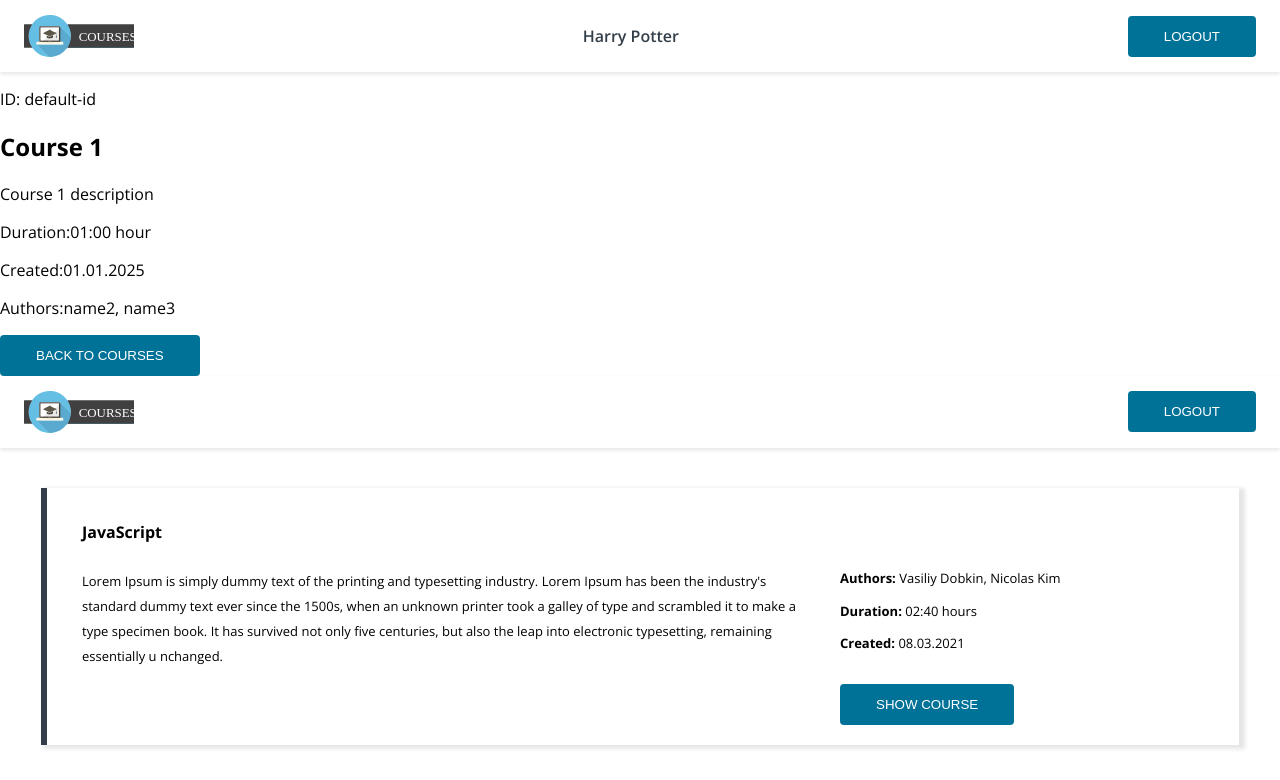
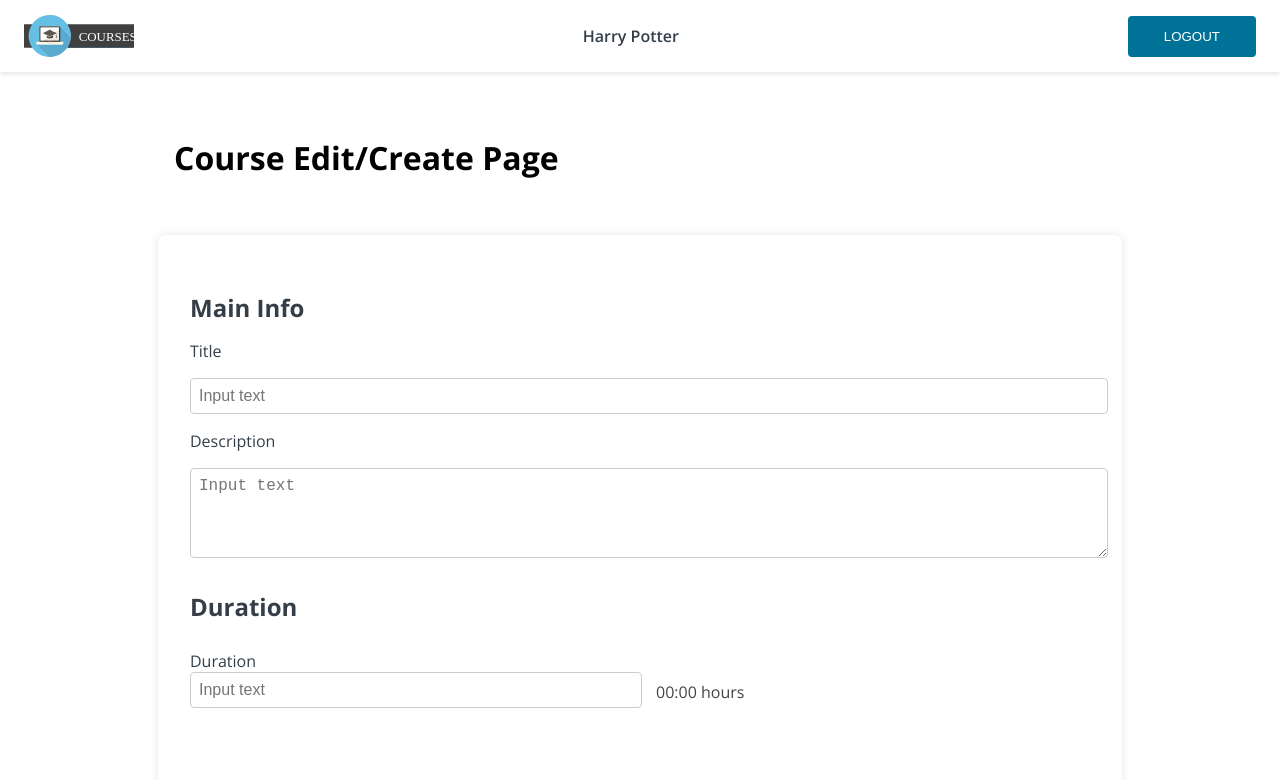
Before and after one commit to FreeFallRush/courses-app, a React (Vite) app: page / in a window 1280 px wide. Shown: the top 780 px of the page. Built offline with nearby package versions, Linux system fonts and the light colour scheme.

Commit message:
Added Header in CreateCourse.tsx
Imported CreateCourse in App.tsx for testing

```diff
--- a/src/App.tsx
+++ b/src/App.tsx
@@ -1,13 +1,13 @@
 import Courses from "./components/Courses/Courses";
 import { mockedCoursesList, mockedAuthorsList } from "./constants";
-import CourseInfo from "./components/CourseInfo/CourseInfo";
+import CreateCourse from "./components/CreateCourse/CreateCourse";
 
 import "./App.css";
 
 function App() {
     return (
         <>
-            <CourseInfo />
+            <CreateCourse />
             <Courses courses={mockedCoursesList} authors={mockedAuthorsList} />
         </>
     );
--- a/src/components/CreateCourse/CreateCourse.tsx
+++ b/src/components/CreateCourse/CreateCourse.tsx
@@ -1,5 +1,6 @@
 import { useState } from "react";
 import { v4 as uuidv4 } from "uuid";
+import Header from "../Header/Header";
 import Button from "../../common/Button/Button";
 import AuthorItem from "../AuthorItem/AuthorItem";
 import getCourseDuration from "../../helpers/getCourseDuration";
@@ -90,6 +91,7 @@ const CreateCourse = () => {
 
     return (
         <>
+        <Header showLogout={true} userName="Harry Potter" />
             <h2 className={styles.heading}>Course Edit/Create Page</h2>
             <div className={styles.container}>
                 <div className={styles.section}>
```
